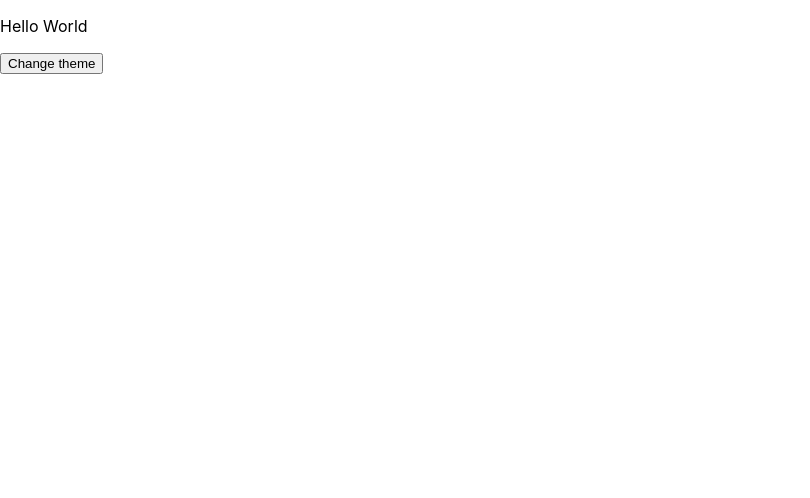
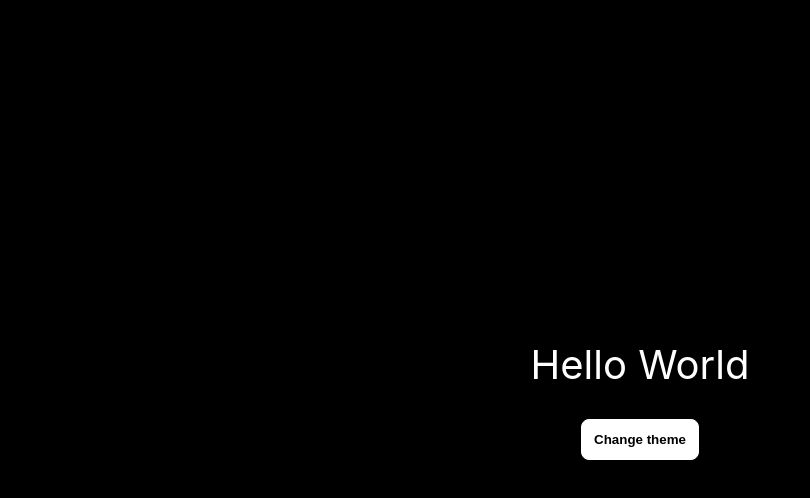
Before and after one commit to PrathmTest24/mini-projects, a React (Create React App) app: page / in a window 1280 px wide. Shown: the top 498 px of the page, without its empty margins (0-810 px from the left). Built offline with nearby package versions, Linux system fonts and the light colour scheme.

Commit message:
Light Dark

```diff
--- a/src/components/light-dark-mode/LigthDark.js
+++ b/src/components/light-dark-mode/LigthDark.js
@@ -1,6 +1,6 @@
 import React from 'react'
 import useLocalStorage from './useLocalStorage'
-
+import './theme.css' ;
 const LigthDark = () => {
 
     const[theme ,setTheme] = useLocalStorage("theme","dark");
@@ -12,7 +12,7 @@
     console.log(theme);
 
   return (
-    <div className='light-dark-mode'>
+    <div className='light-dark-mode' data-theme = {theme}>
 
      <div className='container'>
         <p>Hello World</p>
--- a/src/components/light-dark-mode/theme.css
+++ b/src/components/light-dark-mode/theme.css
@@ -0,0 +1,46 @@
+:root {
+    --background: #ffffff;
+    --text-primary: #000;
+    --button-bg: #000;
+    --button-text: #ffffff;
+  }
+
+  [data-theme="dark"] {
+    --background: #000000;
+    --text-primary: #fff;
+    --button-bg: #fff;
+    --button-text: #000;
+  }
+  .light-dark-mode {
+    background-color: var(--background);
+    height: 100vh;
+    display: flex;
+    flex-direction: column;
+    justify-content: center;
+    font-size: 20px;
+    transition: all 0.5s;
+  }
+
+  .light-dark-mode .container {
+    display: flex;
+    justify-content: center;
+    align-items: center;
+    flex-direction: column;
+    gap: 30px;
+  }
+
+  .light-dark-mode .container p {
+    color: var(--text-primary);
+    font-size: 40px;
+    margin: 0px;
+  }
+
+  .light-dark-mode .container button {
+    background-color: var(--button-bg);
+    border: 1px solid var(--button-bg);
+    color: var(--button-text);
+    padding: 12px;
+    border-radius: 8px;
+    font-weight: 600;
+    cursor: pointer;
+  }
```
